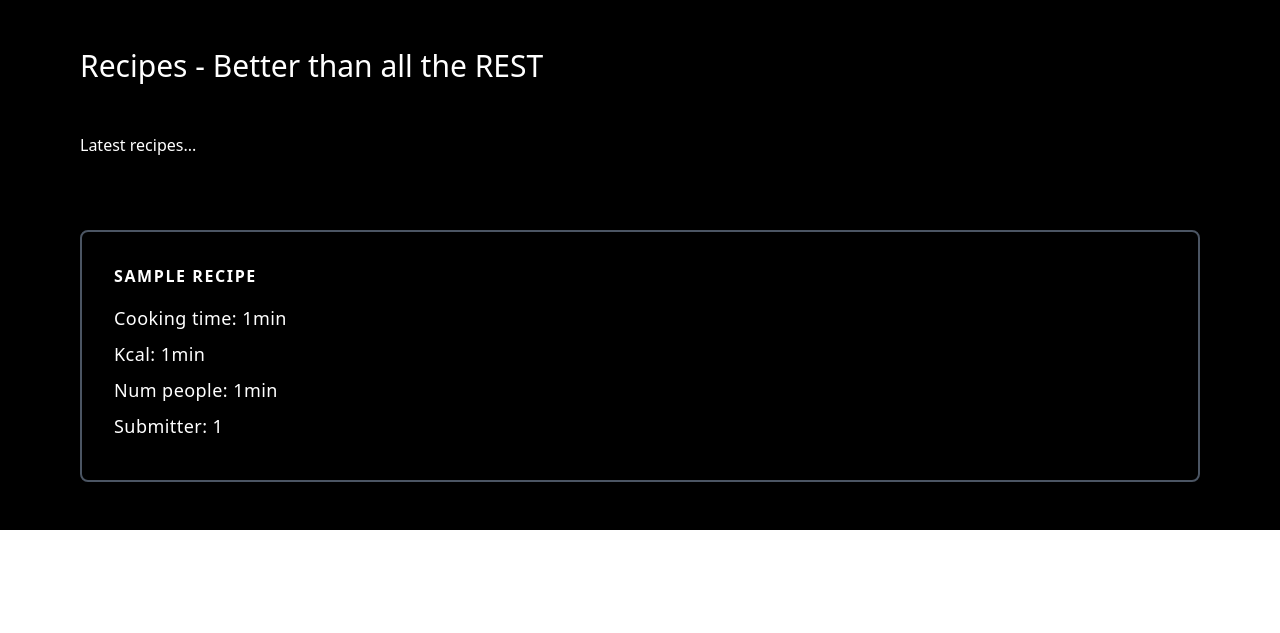
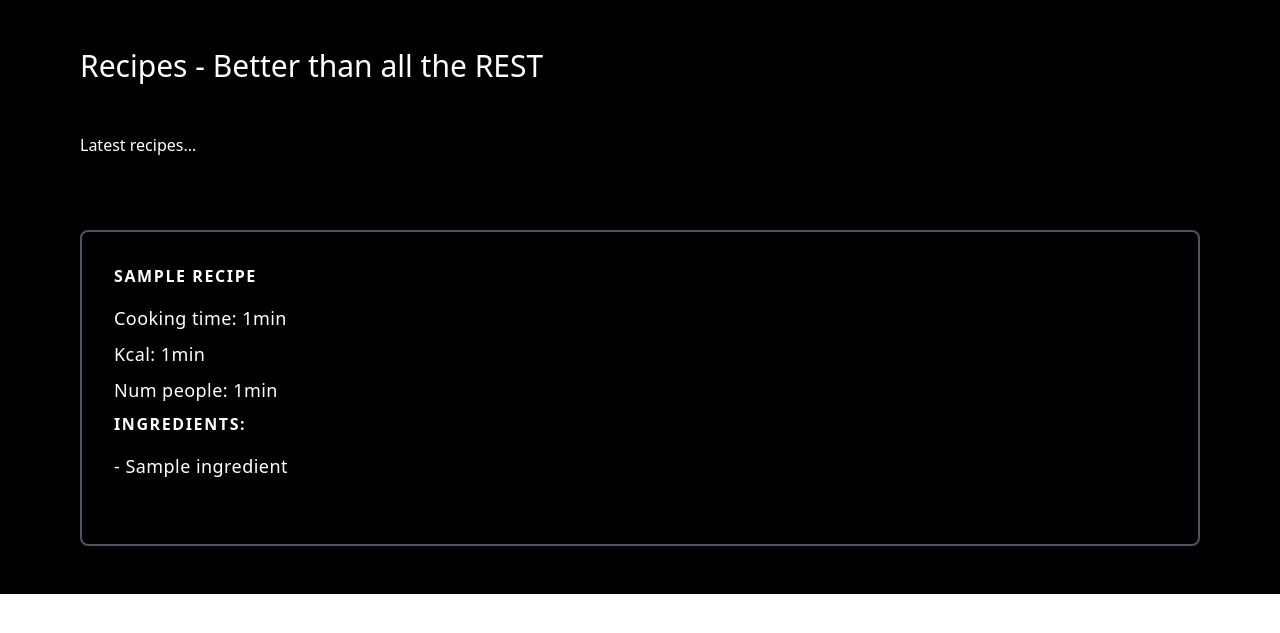
Before and after one commit to kmb5/recipe-app, a FastAPI app: page / in a window 1280 px wide. Shown: the top 633 px of the page. Run offline with FastAPI, Linux system fonts and the light colour scheme; tables that the repository leaves empty hold one stand-in row (values such as "Sample post").

Commit message:
added ingreients

```diff
--- a/recipe_app/templates/index.html
+++ b/recipe_app/templates/index.html
@@ -30,9 +30,16 @@
                             <p class="flex items-center mb-2 text-lg font-normal tracking-wide text-white">
                                 Num people: {{recipe.num_people}}min
                             </p>
-                            <p class="flex items-center mb-2 text-lg font-normal tracking-wide text-white">
-                                Submitter: {{recipe.submitter_id}}
-                            </p>
+                            <h3 class="mb-4 font-semibold tracking-widest text-white uppercase title-font">
+                                Ingredients:
+                            </h3>
+                            <ul>
+                            {% for ingredient in recipe.ingredients %}
+                            <li class="flex items-center mb-2 text-lg font-normal tracking-wide text-white">
+                                - {{ingredient.name}}
+                            </li>
+                            {% endfor %}
+                            </ul>ul
                         </div>
                     </div>
                 </div>
```
